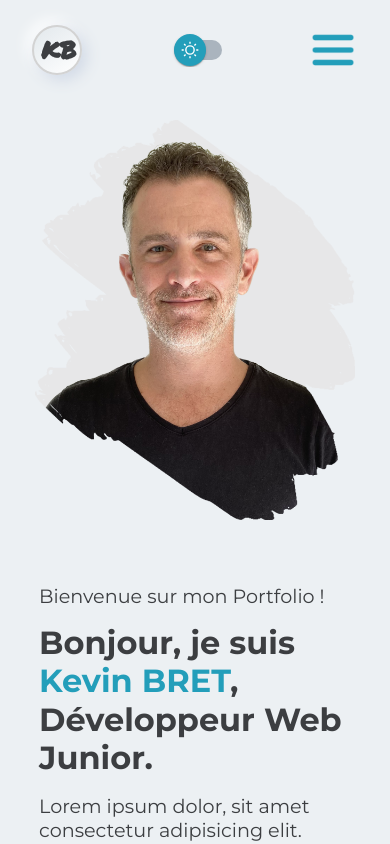
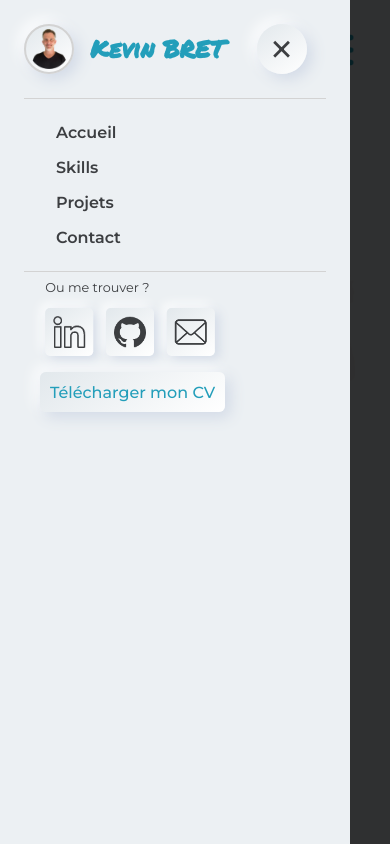
Before and after one commit to KEVIN-BRET/P8-OC-MY-PORTFOLIO, a React (Create React App) app: page / in a window 390 px wide. Both pictures are taken after a click on the picture 333 px from the left and 50 px from the top of the page. Shown: the top 844 px of the page. Built offline with nearby package versions, Linux system fonts and the light colour scheme.

Commit message:
Correction ouverture & fermeture du menu mobile !!

```diff
--- a/src/components/Header.jsx
+++ b/src/components/Header.jsx
@@ -173,7 +173,12 @@ export default function Header() {
 				<StyledBurgerMenu
 					src={burgerMenu}
 					alt="burgerMenu"
-					onClick={() => setIsMenuOpen(!isMenuOpen)}
+					onClick={() => {
+						setIsMenuOpen(true)
+						console.log("Menu opened ...");
+						console.log(!isMenuOpen);
+					}}
+					// onClose={() => setIsMenuOpen(false)}
 				/>
 
 				<div className='nav-cv'>
@@ -185,7 +190,7 @@ export default function Header() {
 
 			<MobileMenu
 				$isDarkMode={darkMode}
-				$isOpen={isMenuOpen}
+				isMenuOpen={isMenuOpen}
 				onClose={() => setIsMenuOpen(false)}
 			/>
 
--- a/src/components/MobileMenu.jsx
+++ b/src/components/MobileMenu.jsx
@@ -66,8 +66,8 @@ const StyledLogo = styled.div`
 
 const StyledNavMobile = styled.div`
 
-	opacity: ${({ isOpen }) => (isOpen ? '1' : '0')};
-	display: ${({ isOpen }) => (isOpen ? 'flex' : 'none')};
+	opacity: ${({ $isMenuOpen }) => ($isMenuOpen ? '1' : '0')};
+	display: ${({ $isMenuOpen }) => ($isMenuOpen ? 'flex' : 'none')};
 
 	z-index: 3000;
 	position: fixed;
@@ -125,22 +125,32 @@ const StyledNavMobile = styled.div`
 
 
 
-export default function MobileMenu({ isOpen, onClose }) {
+export default function MobileMenu({ isMenuOpen, onClose, setIsMenuOpen }) {
 	const { darkMode } = useContext(ThemeContext);
 
 	return (
-		<StyledNavMobile $isDarkMode={darkMode} isOpen={isOpen}>
+		<StyledNavMobile $isDarkMode={darkMode} $isMenuOpen={isMenuOpen}>
 			<div className="menu">
 				<div className='mobileHeader'>
 					<StyledLogo $isDarkMode={darkMode} $inMobileNav>
 						<div className="circle">
-							<img src={avatar} alt="logo"/>
+							<img src={avatar} alt="logo" />
 						</div>
 						<h3 className='desktopTitle'>Kevin BRET</h3>
 					</StyledLogo>
 
+					<div className="close" onClick={() => {
+						onClose();
+						console.log("Closing menu...");
+						// setIsMenuOpen(false)
+					}}>
+						<RoundButton className="symbol" symbol="×" onClick={() => {
+							onClose();
+							console.log("Closing menu...");
+							// setIsMenuOpen(false)
+						}} />
+					</div>
 
-					<RoundButton className="symbol" symbol="×" onClick={onClose} />
 				</div>
 
 				<div className="separation"></div>
```
